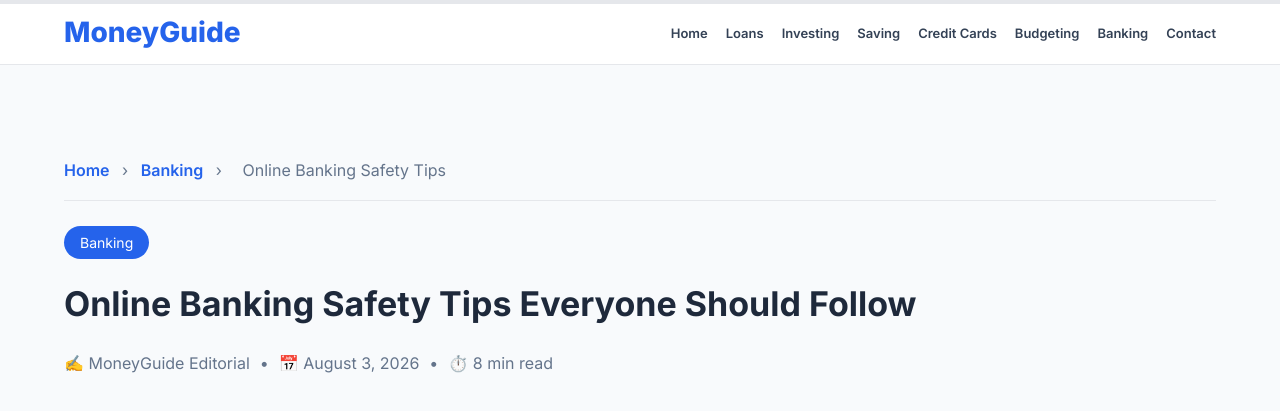
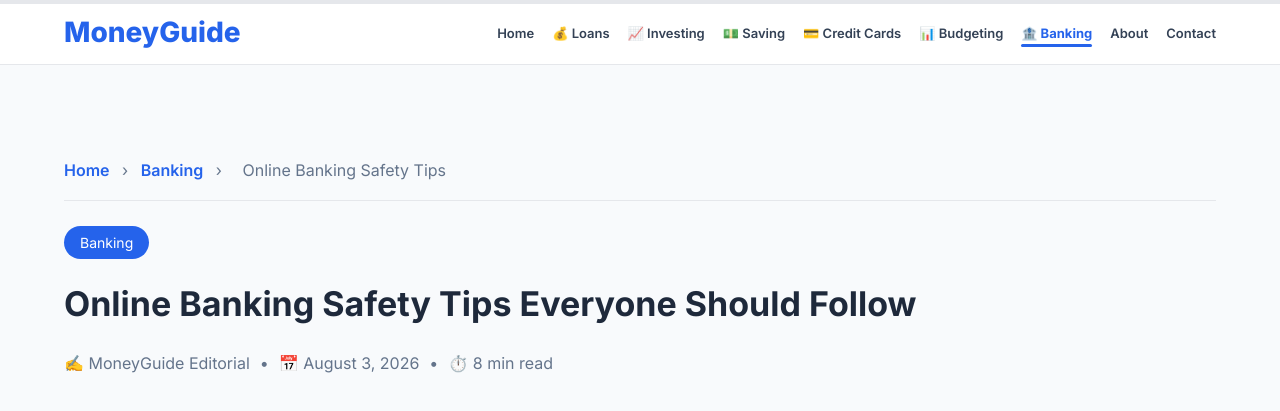
Before and after one commit to rmlindjo001-ai/moneyguide, a plain HTML site: page online-banking-safety-tips.html in a window 1280 px wide. Shown: the top 411 px of the page. Drawn offline with Linux system fonts and the light colour scheme.

Commit message:
Enhance navigation links with emojis
Replaced text links with emoji-enhanced links for better visual appeal.

```diff
--- a/online-banking-safety-tips.html
+++ b/online-banking-safety-tips.html
@@ -63,7 +63,6 @@ rel="stylesheet">
 
 <div class="container header">
 
-<div class="logo">
 
         <a href="index.html" class="logo">MoneyGuide</a>
 
@@ -71,26 +70,19 @@ rel="stylesheet">
             ☰
         </button>
 
-</div>
 
 <nav>
 
 <ul>
 
 <li><a href="index.html">Home</a></li>
-
-<li><a href="loans.html">Loans</a></li>
-
-<li><a href="investing.html">Investing</a></li>
-
-<li><a href="saving.html">Saving</a></li>
-
-<li><a href="credit-cards.html">Credit Cards</a></li>
-
-<li><a href="budgeting.html">Budgeting</a></li>
-
-<li><a href="banking.html">Banking</a></li>
-
+<li><a href="loans.html">💰 Loans</a></li>
+<li><a href="investing.html">📈 Investing</a></li>
+<li><a href="saving.html">💵 Saving</a></li>
+<li><a href="credit-cards.html">💳 Credit Cards</a></li>
+<li><a href="budgeting.html">📊 Budgeting</a></li>
+<li><a class="active" href="banking.html">🏦 Banking</a></li>
+<li><a href="about.html">About</a></li>
 <li><a href="contact.html">Contact</a></li>
 
 </ul>
```
